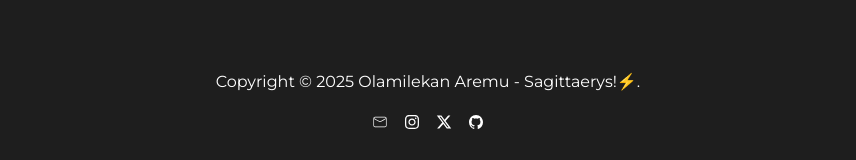
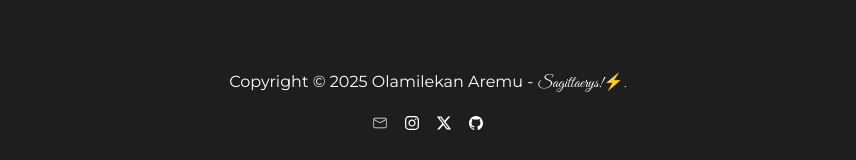
Before and after one commit to Sagittaerys/portfolio-next-js, a Next.js app: page / in a window 1280 px wide. Shown: the part 4325-4485 px from the top of the page, without its empty margins (212-1068 px from the left). Built offline with nearby package versions, Linux system fonts and the light colour scheme.

Commit message:
footer-tweaks

```diff
--- a/Components/Footer.js
+++ b/Components/Footer.js
@@ -6,7 +6,7 @@ import { CiMail } from "react-icons/ci";
 export default function Footer(){
   return(
     <div className="container font-mono text-center mt-10 p-5 md:p-10 text-white">
-          <p className="nav-list">Copyright © 2025 Olamilekan Aremu - Sagittaerys!⚡.</p>
+          <p className="nav-list">Copyright © 2025 Olamilekan Aremu -  <span className="test-font">Sagittaerys!⚡.</span></p>
 
           <div className="flex justify-center gap-4 mt-5">
             <a href="mailto:aremu0235@gmail.com"
```
